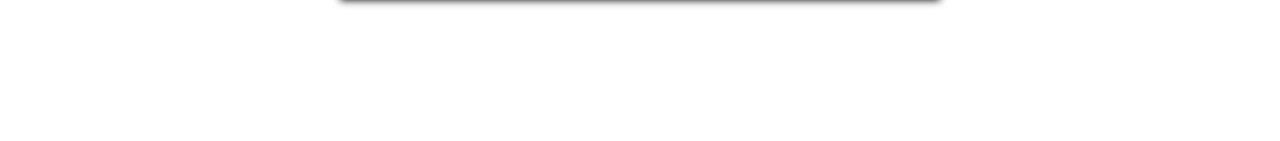
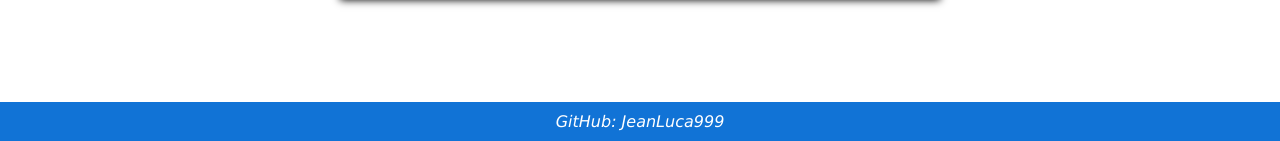
Before and after one commit to JeanLuca999/Carrossel-JavaScript-Puro, a plain HTML site: page index.html in a window 1280 px wide. Shown: the part 659-800 px from the top of the page. Drawn offline with Linux system fonts and the light colour scheme.

Commit message:
Adição do footer e troca no nome dos arquivos

```diff
--- a/css/styles.css
+++ b/css/styles.css
@@ -59,6 +59,23 @@ button:hover, button:active {
     background-color: rgba(19, 104, 189, 0.76);
 }
 
+footer {
+    position: absolute;
+    bottom: 0;
+    width: 100vw;
+    height: auto;
+    background-color: rgb(17, 115, 214);
+    padding: 10px 0;
+    text-align: center;
+}
+
+footer a {
+    font-size: 16px;
+    text-decoration: none;
+    color: white;
+    padding-top: 10px;
+}
+
 @media(max-width: 600px) {
     h1 {
         font-size: 30px;
--- a/index.html
+++ b/index.html
@@ -17,7 +17,12 @@
             <button id="avançar-foto">&gt;</button>
         </div>
     </main>
+    <footer>
+        <address>
+            <a href="https://github.com/jeanluca999" target="_blank">GitHub: JeanLuca999</a>
 
+        </address>
+    </footer>
     <script src="js/script.js" type="module"></script>
 </body>
 </html>
--- a/js/ListaCircular.js
+++ b/js/carrossel.js
@@ -1,4 +1,4 @@
-export default class ListaCircular {
+export default class Carrossel {
     constructor(){
         this.inicio = null
         this.final = null
--- a/js/script.js
+++ b/js/script.js
@@ -1,11 +1,11 @@
-import ListaCircular from './listacircular.js'
+import Carrossel from './carrossel.js'
 
 const fotos = [
     './images/1.jpg', './images/2.jpg', './images/3.jpg',
     './images/4.jpg', './images/5.jpg', 'images/6.jpg'
 ]
 
-const carrossel = new ListaCircular()
+const carrossel = new Carrossel()
 const $img = document.getElementById('foto-carrossel')
 const $avançar = document.getElementById('avançar-foto')
 const $voltar = document.getElementById('voltar-foto')
```
